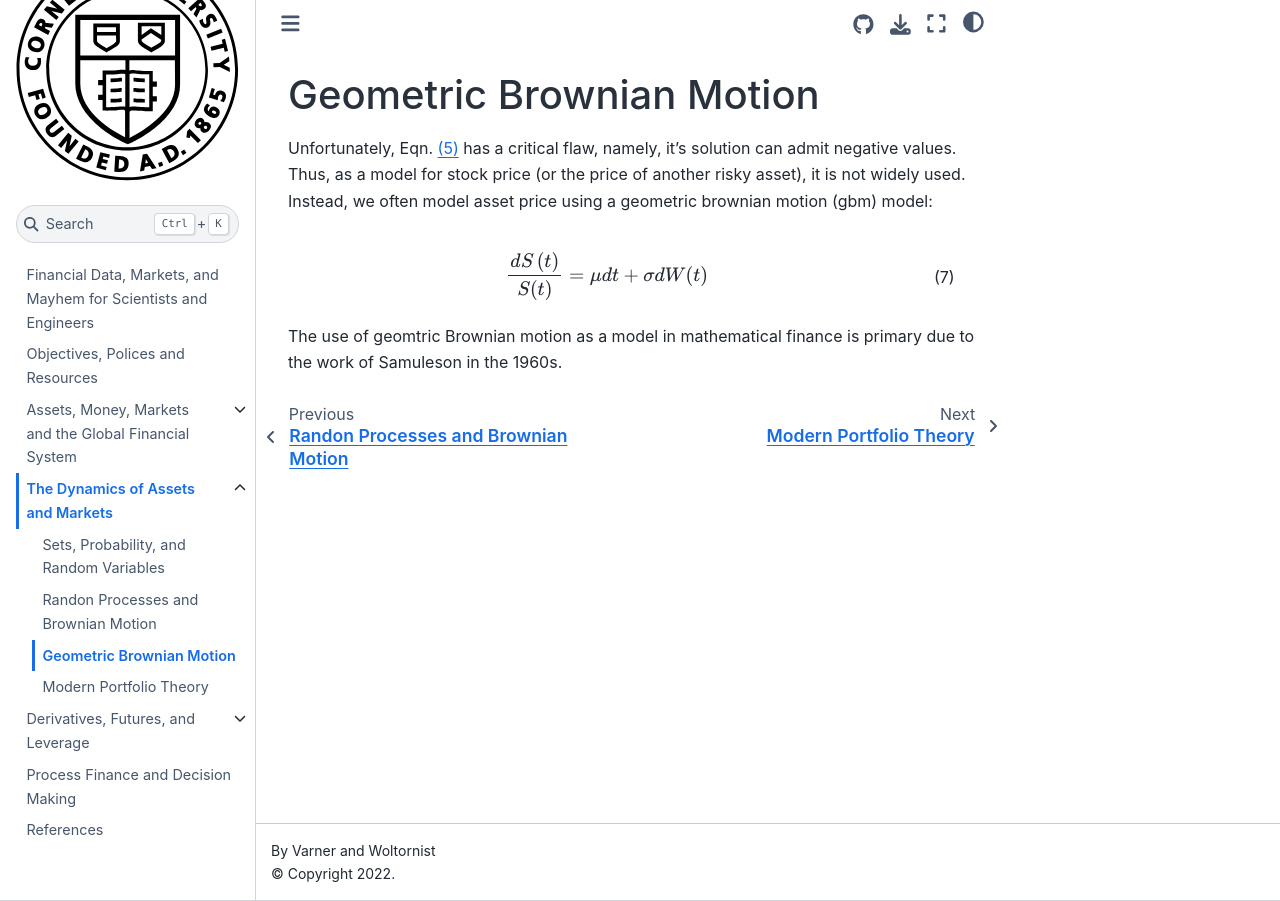
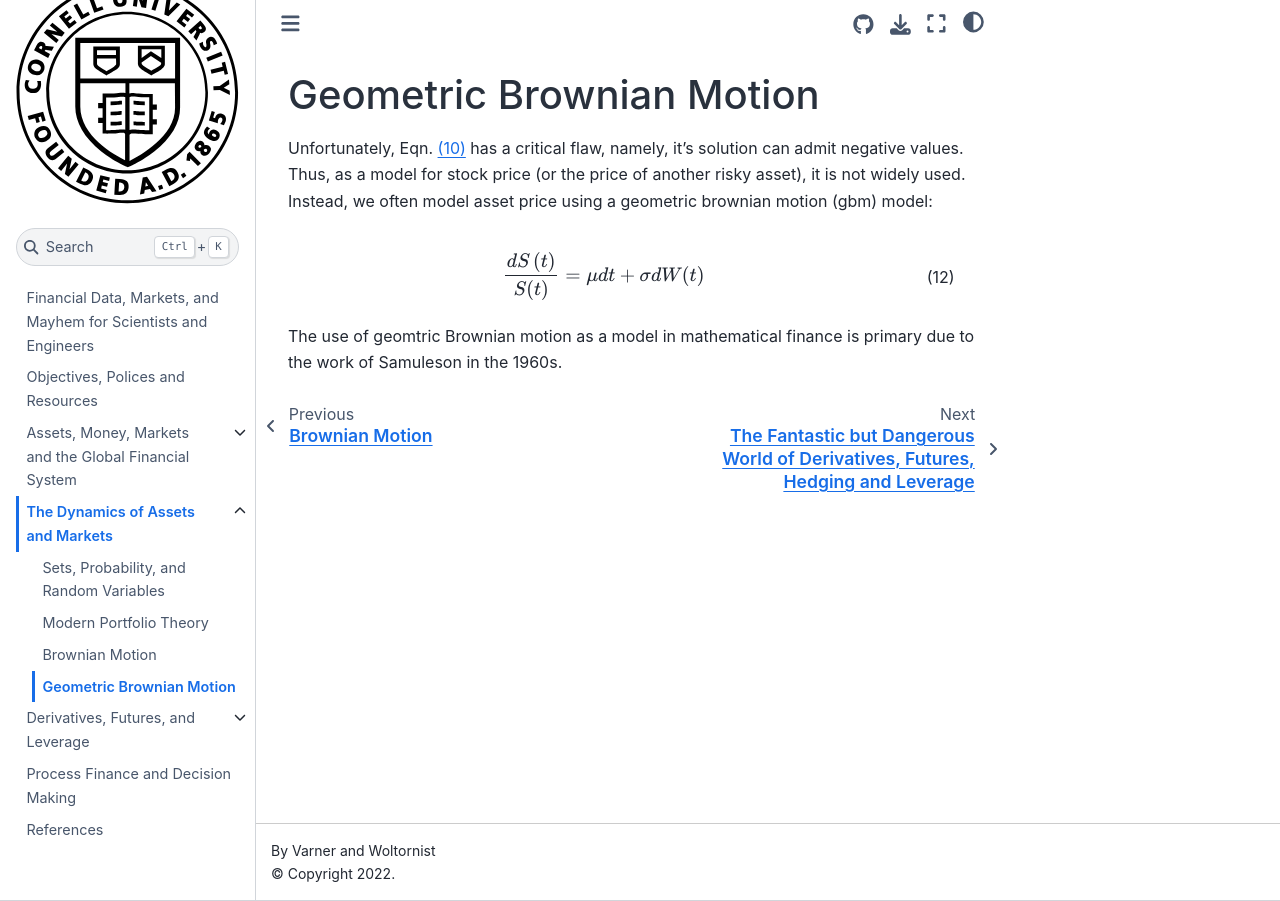
Before and after one commit to varnerlab/CHEME-5660-Markets-Mayhem-Book, a Jupyter Book: the page built from chapter-2-dir/geometric-brownian-motion.md, in a window 1280 px wide. Built offline with Jupyter Book 1.0.4 settings and Sphinx 7.4.7 and the Sphinx Book theme 1.1.4, drawn with Linux system fonts in a browser that asks for light colours; pages that are not in the unit, such as notebooks, are missing from menus.

Commit message:
moving things around
rearrange

```diff
--- a/_toc.yml
+++ b/_toc.yml
@@ -16,9 +16,9 @@
   title: The Dynamics of Assets and Markets
   sections:
   - file: chapter-2-dir/probability-random-variables
+  - file: chapter-2-dir/markowitz
   - file: chapter-2-dir/random-walks
   - file: chapter-2-dir/geometric-brownian-motion
-  - file: chapter-2-dir/markowitz
 
 - file: chapter-3-dir/chapter-3
   title: Derivatives, Futures, and Leverage
--- a/chapter-2-dir/random-walks.md
+++ b/chapter-2-dir/random-walks.md
@@ -1,4 +1,4 @@
-# Randon Processes and Brownian Motion
+# Brownian Motion
 A one-dimensional Brownian Motion on the interval $\left[0,T\right]$ is a stochastic process $\left\{W\left(t\right), 0\leq{t}\leq{T}\right\}$ with the following properties:
 * W$\left(0\right)$ = $0$
 * W(t) is continuous
```
Also changed, not shown: chapter-2-dir/markowitz.md (+1 -1 lines).
